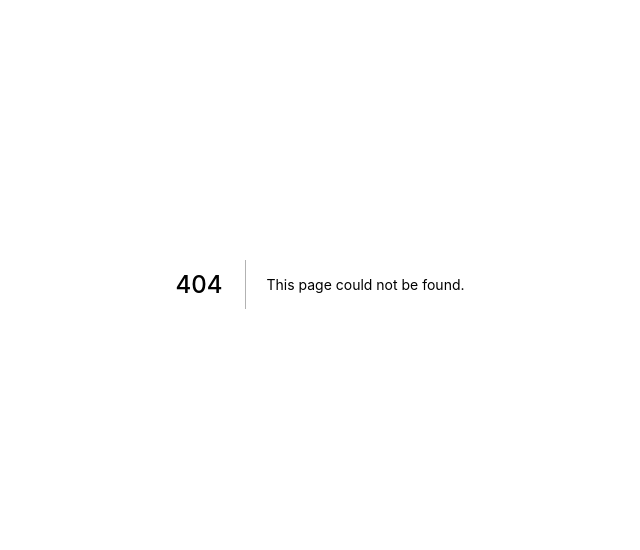
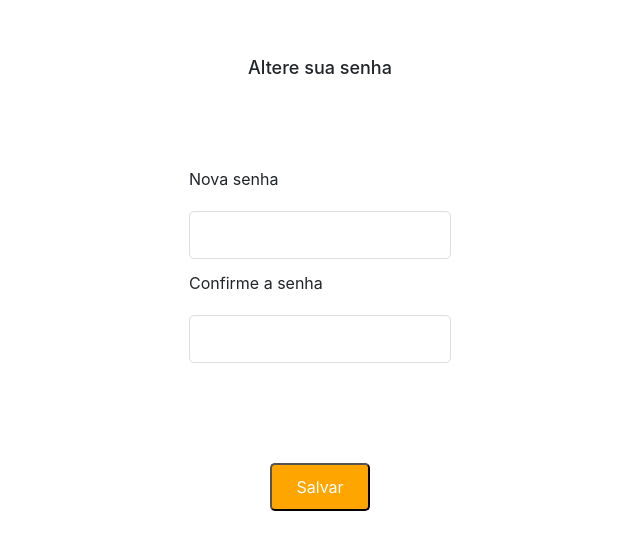
Before and after one commit to luiscostalafc/mauri-front, a Next.js app: page /sign-up-activate in a window 1280 px wide. Before the commit this address had no page. Shown: the part 116-666 px from the top of the page, without its empty margins (320-960 px from the left). Built offline with nearby package versions, Linux system fonts and the light colour scheme; what emotion-theming would draw is missing.

Commit message:
feat: done with reset password

```diff
--- /dev/null
+++ b/src/pages/sign-up-activate.tsx
@@ -0,0 +1,127 @@
+import React, { useState } from 'react';
+import {
+  Box,
+  Heading,
+  Input,
+  Button,
+  FormControl,
+  FormLabel,
+} from '@chakra-ui/react';
+import { useRouter } from 'next/router';
+import { useToast } from '../hooks/toast';
+
+export default function ResetPassword(): JSX.Element {
+  const router = useRouter();
+  const { addToast } = useToast();
+
+  const { token, email } = router.query;
+  const [pw, setPw] = useState({
+    pw: '',
+    pw1: '',
+  });
+  const passwordsMatch = (): boolean => pw.pw === pw.pw1;
+  const handleSubmit = async (e): Promise<void> => {
+    e.preventDefault();
+
+    if (!passwordsMatch() || !pw.pw || !pw.pw1) {
+      alert('As senhas fornecidas são diferentes');
+    }
+
+    const res = await fetch('http://localhost:3333/change-password', {
+      method: 'POST',
+      headers: { 'Content-type': 'Application/json' },
+      body: JSON.stringify({
+        token,
+        newPassword: pw.pw,
+        email,
+      }),
+    });
+
+    if (res.ok) {
+      addToast({
+        title: 'Senha resetada com sucesso',
+        description:
+          'Agora você será redirecionado e pode acessar o sistema com sua nova senha',
+        type: 'success',
+      });
+
+      setTimeout(() => router.push('/'), 1500);
+    }
+  };
+
+  const handleInput = e => {
+    const { name, value } = e.target;
+    setPw(state => ({
+      ...state,
+      [name]: value,
+    }));
+  };
+
+  return (
+    <Box
+      height="100vh"
+      width="100vw"
+      d="flex"
+      justifyContent="center"
+      alignItems="center"
+      flexDirection="column"
+    >
+      <Heading fontSize="large">Altere sua senha</Heading>
+      <form
+        onSubmit={handleSubmit}
+        style={{
+          display: 'flex',
+          flexDirection: 'column',
+          alignItems: 'center',
+        }}
+      >
+        <Box marginTop={80}>
+          <FormControl>
+            <FormLabel htmlFor="password">Nova senha</FormLabel>
+            <PasswordInput
+              id="password"
+              name="pw"
+              value={pw.pw}
+              onInput={handleInput}
+            />
+          </FormControl>
+          <FormControl>
+            <FormLabel htmlFor="password" marginTop={12}>
+              Confirme a senha
+            </FormLabel>
+            <PasswordInput
+              id="password"
+              name="pw1"
+              value={pw.pw1}
+              onInput={handleInput}
+            />
+          </FormControl>
+        </Box>
+        <Button
+          type="submit"
+          bg="orange"
+          color="#FFF"
+          minWidth="100px"
+          minHeight="48px"
+          borderRadius={5}
+          marginTop={100}
+          _hover={{ backgroundColor: '#df7e10' }}
+        >
+          Salvar
+        </Button>
+      </form>
+    </Box>
+  );
+}
+
+const PasswordInput = (props): JSX.Element => (
+  <Input
+    border="1px solid #dedede"
+    borderRadius={5}
+    height={48}
+    marginTop={12}
+    paddingLeft={12}
+    type="password"
+    {...props}
+  />
+);
--- a/src/pages/users/forgot-password.tsx
+++ b/src/pages/users/forgot-password.tsx
@@ -87,7 +87,7 @@ const ForgotPassword: React.FC = () => {
               <ImageCart src="/liconnection.svg" alt="Logo do site" />
 
               <Form ref={formRef} onSubmit={handleSubmit}>
-                <h1>Faça seu login</h1>
+                <h1>Recuperar senha</h1>
                 <Input name="email" icon={FiMail} placeholder="E-mail" />
 
                 <Button loading={loading} type="submit">
```
